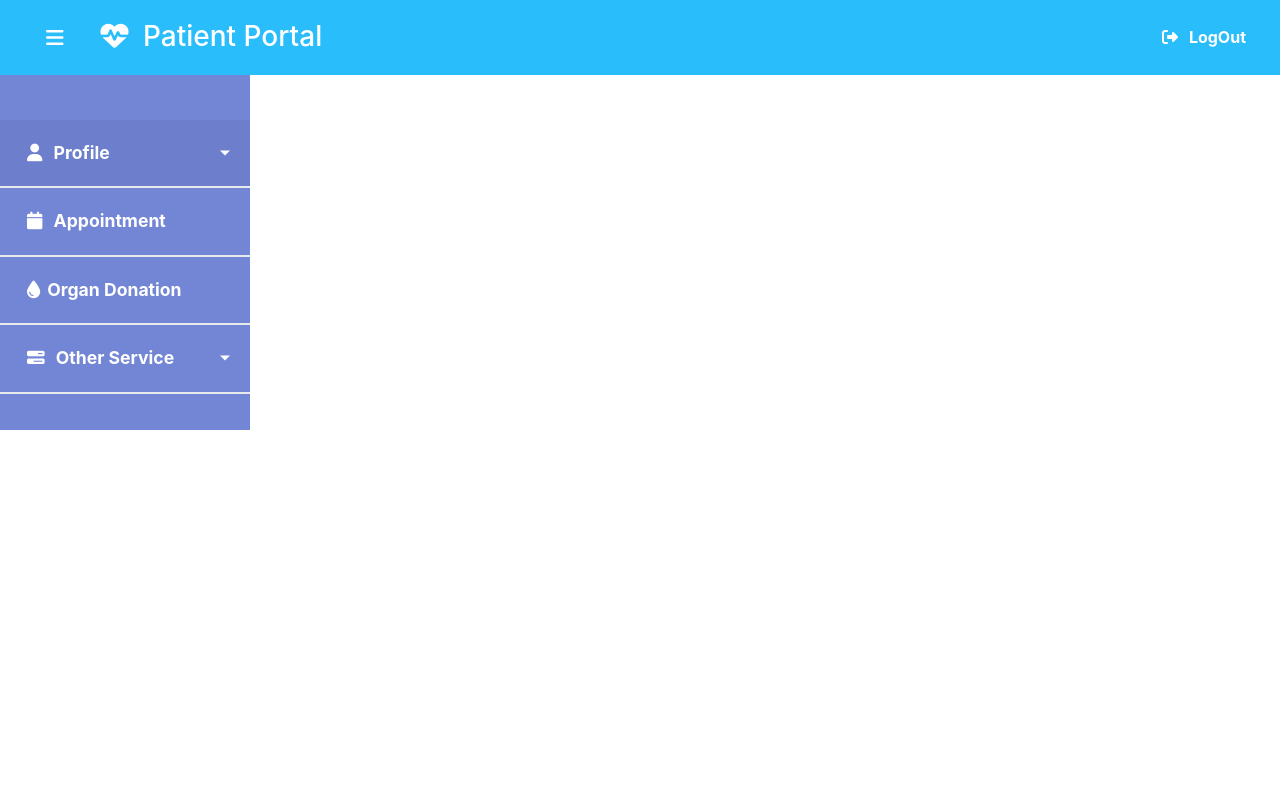
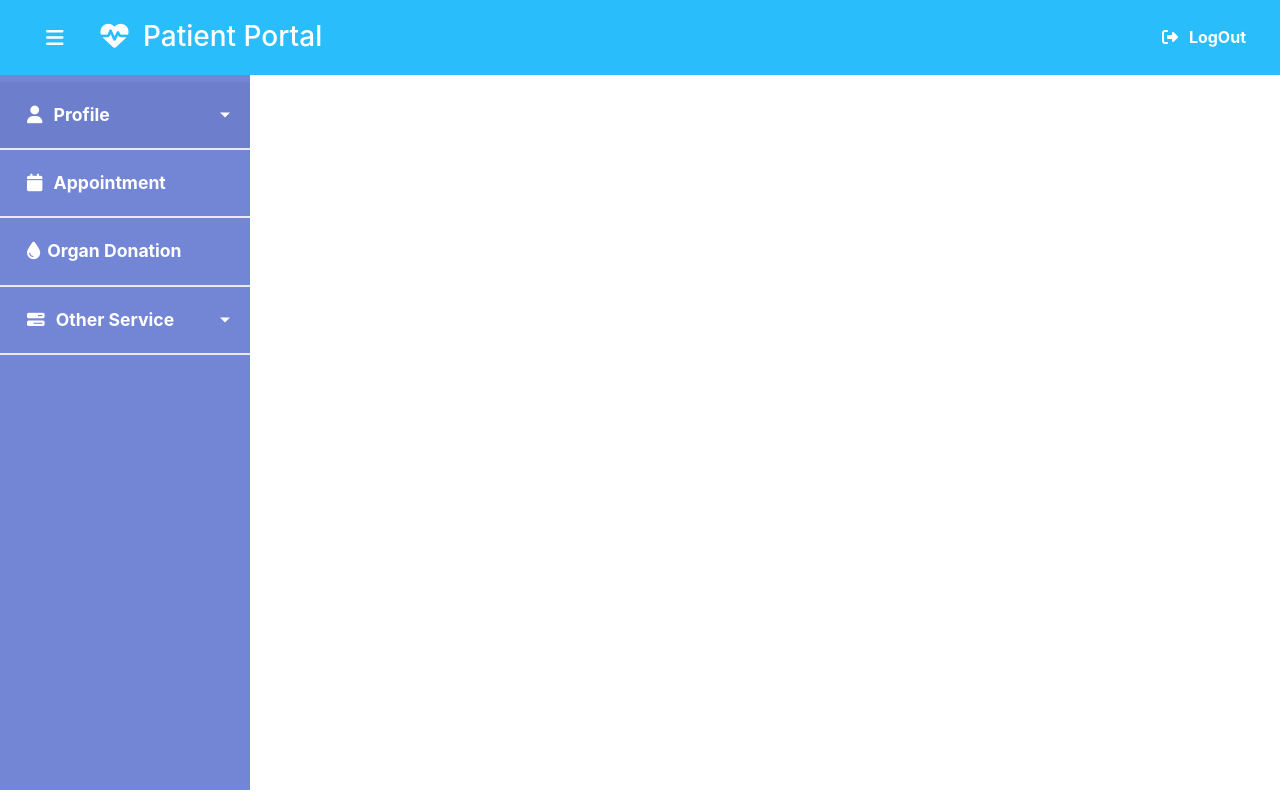
Before and after one commit to salmanprottoy/DoctorPatientPortal, a PHP site: page /patient/index.php in a window 1280 px wide. Run offline with PHP 8.4, Linux system fonts and the light colour scheme; some libraries are stand-ins or nearby versions.

Commit message:
css update

```diff
--- a/css/style.css
+++ b/css/style.css
@@ -37,12 +37,14 @@ i { margin: 0 7px; }
   width: 100%;
   align-items: stretch;
   margin-top: 70px;
+  min-height: 90vh;
 }
 #sidebar {
   min-width: 250px;
   max-width: 250px;
   background: #7386D5;
   color: #fff;
+  margin-top: -3%;
 
   transition: all 0.5s;
 }
```
